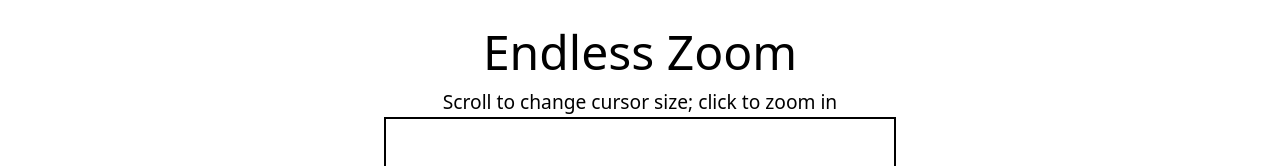
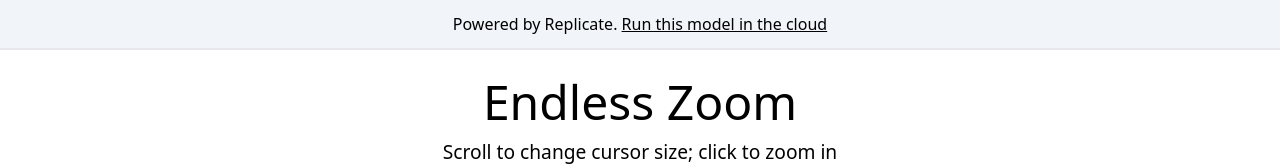
Before and after one commit to replicate/endless-zoom, a Next.js app: page / in a window 1280 px wide. Shown: the top 166 px of the page. Built offline with nearby package versions, Linux system fonts and the light colour scheme.

Commit message:
Add CTA banner

```diff
--- a/pages/index.js
+++ b/pages/index.js
@@ -8,6 +8,17 @@ export default function Home() {
       <Head>
         <title>Endless Zoom</title>
       </Head>
+      <div className="bg-slate-100 border-b-2 text-center p-3">
+        Powered by Replicate.{" "}
+        <a
+          href="https://replicate.com/fofr/latent-consistency-model"
+          target="_blank"
+          rel="noreferrer"
+          className="underline"
+        >
+          Run this model in the cloud
+        </a>
+      </div>
       <Script src="https://cdn.jsdelivr.net/npm/p5@1.8.0/lib/p5.js" />
       <Script src="./script.js" />
 
```
